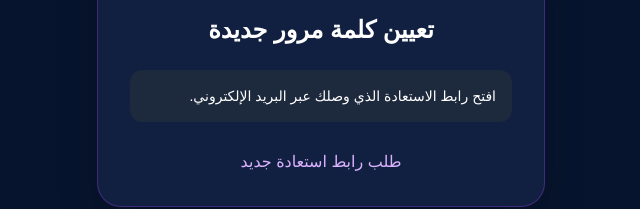
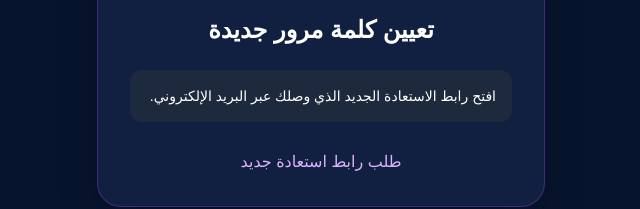
Before and after one commit to Bazikas/dakaa, a Next.js app: page /reset-password in a window 1280 px wide. Shown: the part 338-547 px from the top of the page, without its empty margins (319-959 px from the left). Built offline with nearby package versions, Linux system fonts and the light colour scheme; no server answers.

Commit message:
Fix production password recovery redirects

```diff
--- a/src/app/forgot-password/page.tsx
+++ b/src/app/forgot-password/page.tsx
@@ -29,7 +29,7 @@ export default function ForgotPasswordPage() {
       const supabase = createClient(url, key);
 
       const redirectTo =
-        window.location.origin + "/reset-password";
+        "https://dakaa-production.up.railway.app/reset-password";
 
       const { error: resetError } =
         await supabase.auth.resetPasswordForEmail(email.trim(), {
--- a/src/app/reset-password/page.tsx
+++ b/src/app/reset-password/page.tsx
@@ -91,16 +91,11 @@ export default function ResetPasswordPage() {
 
       if (!mounted) return;
 
-      const { data } = await supabase.auth.getSession();
-
       if (mounted) {
-        if (data.session) {
-          setReady(true);
-        } else {
-          setMessage(
-            "افتح رابط الاستعادة الذي وصلك عبر البريد الإلكتروني."
-          );
-        }
+        setReady(false);
+        setMessage(
+          "افتح رابط الاستعادة الجديد الذي وصلك عبر البريد الإلكتروني."
+        );
       }
     }
 
```
